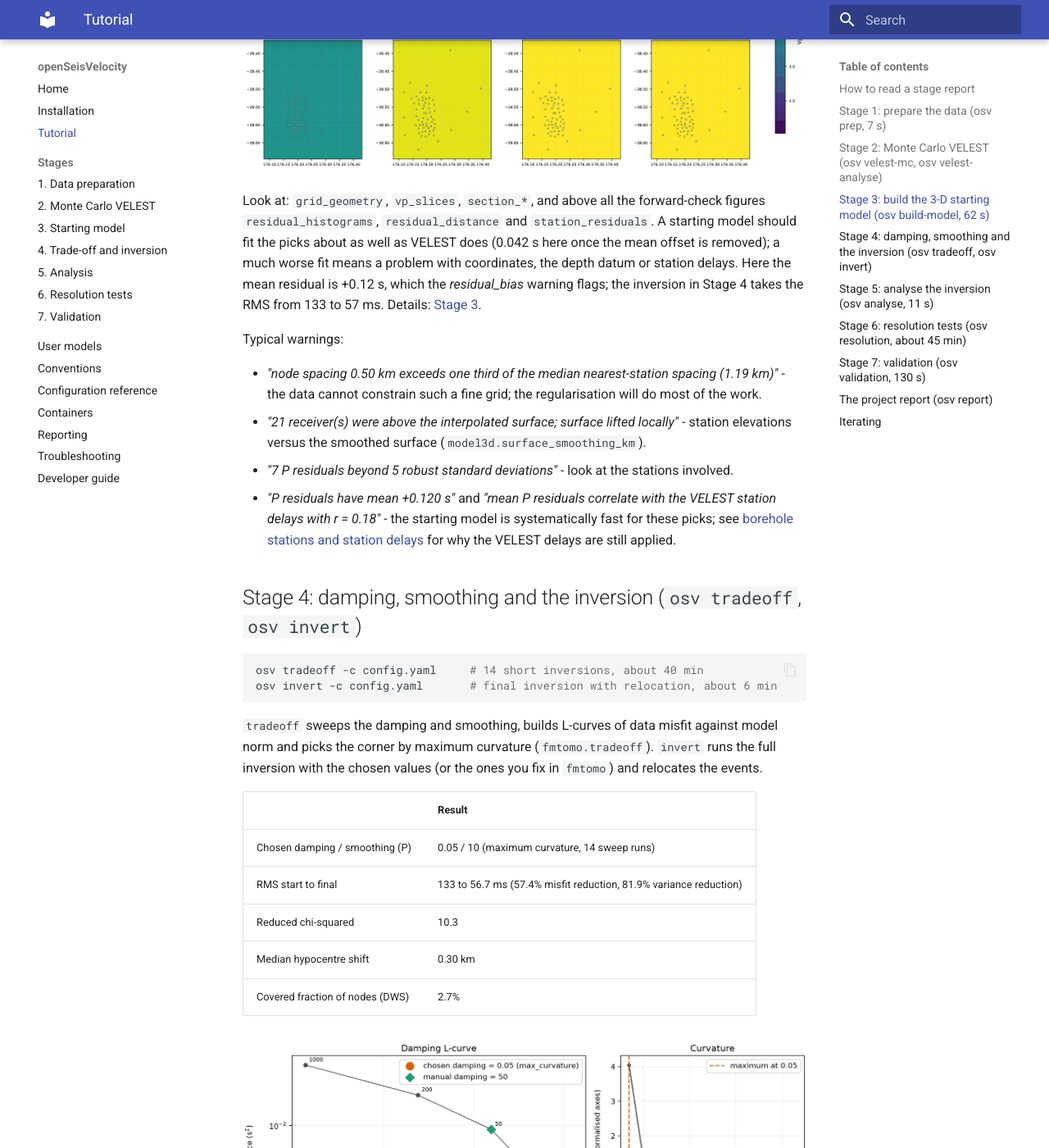
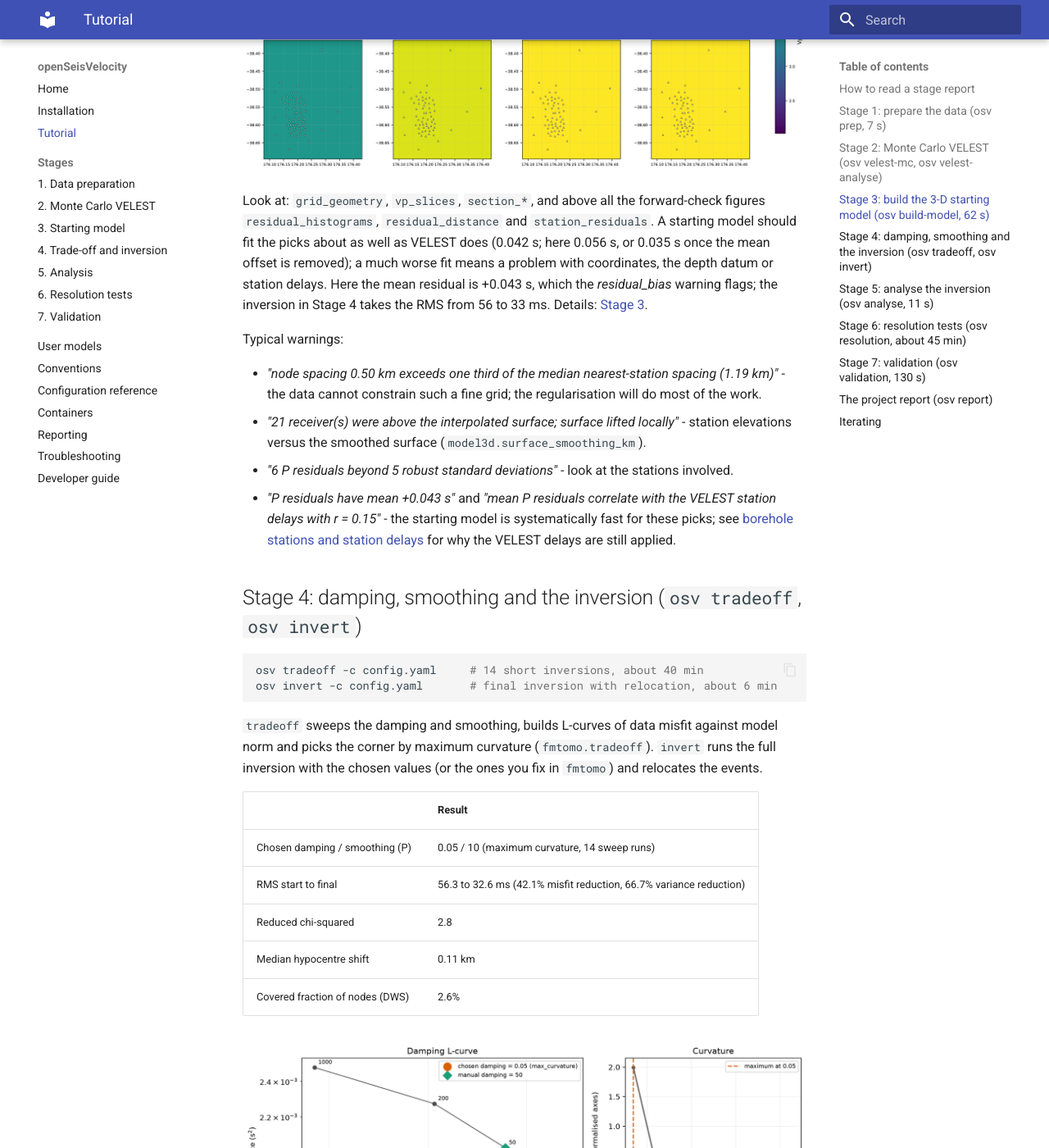
Before and after one commit to StevenSewell83/openseisvelocity, an MkDocs documentation site: the page built from docs/tutorial.md, in a window 1280 px wide and 1400 px high, scrolled down 5436 px. Shown: the whole window at 82% size. Built offline with MkDocs 1.6.1 and Material for MkDocs 9.7.7, drawn with Linux system fonts in a browser that asks for light colours; some of the changed text lies outside the part shown.

Commit message:
Final consistent project rerun: refresh tutorial, figures and e2e baseline; absolute OSV_TOOLS_DIR (osv-3p8.9)
Co-Authored-By: Claude Opus 5.5 <noreply@anthropic.com>

```diff
--- a/docs/tutorial.md
+++ b/docs/tutorial.md
@@ -144,16 +144,16 @@ observed rays with `fm3d` as a forward check.
 | Propagation grid | 55 x 223 x 184 (2.26 M nodes, 0.167 km) |
 | Sources / receivers / P observations | 65 / 62 / 1847 |
 | Vp range | 2.02-5.01 km/s |
-| Forward RMS of the starting model | 0.133 s (0.042 s after removing the mean of +0.12 s) |
+| Forward RMS of the starting model | 0.056 s (0.035 s after removing the mean of +0.043 s) |
 
 ![Vp slices of the starting model](img/build_vp_slices.png)
 
 Look at: `grid_geometry`, `vp_slices`, `section_*`, and above all the forward-check figures
 `residual_histograms`, `residual_distance` and `station_residuals`. A starting model should
-fit the picks about as well as VELEST does (0.042 s here once the mean offset is removed); a
+fit the picks about as well as VELEST does (0.042 s; here 0.056 s, or 0.035 s once the mean offset is removed); a
 much worse fit means a problem with coordinates, the depth datum or station delays. Here the
-mean residual is +0.12 s, which the *residual_bias* warning flags; the inversion in Stage 4 takes
-the RMS from 133 to 57 ms. Details: [Stage 3](stage3_model.md).
+mean residual is +0.043 s, which the *residual_bias* warning flags; the inversion in Stage 4 takes
+the RMS from 56 to 33 ms. Details: [Stage 3](stage3_model.md).
 
 Typical warnings:
 
@@ -161,9 +161,9 @@ Typical warnings:
   the data cannot constrain such a fine grid; the regularisation will do most of the work.
 * *"21 receiver(s) were above the interpolated surface; surface lifted locally"* - station
   elevations versus the smoothed surface (`model3d.surface_smoothing_km`).
-* *"7 P residuals beyond 5 robust standard deviations"* - look at the stations involved.
-* *"P residuals have mean +0.120 s"* and *"mean P residuals correlate with the VELEST station
-  delays with r = 0.18"* - the starting model is systematically fast for these picks; see
+* *"6 P residuals beyond 5 robust standard deviations"* - look at the stations involved.
+* *"P residuals have mean +0.043 s"* and *"mean P residuals correlate with the VELEST station
+  delays with r = 0.15"* - the starting model is systematically fast for these picks; see
   [borehole stations and station delays](troubleshooting.md#borehole-stations-and-station-delays)
   for why the VELEST delays are still applied.
 
@@ -181,10 +181,10 @@ inversion with the chosen values (or the ones you fix in `fmtomo`) and relocates
 | | Result |
 |---|---|
 | Chosen damping / smoothing (P) | 0.05 / 10 (maximum curvature, 14 sweep runs) |
-| RMS start to final | 133 to 56.7 ms (57.4% misfit reduction, 81.9% variance reduction) |
-| Reduced chi-squared | 10.3 |
-| Median hypocentre shift | 0.30 km |
-| Covered fraction of nodes (DWS) | 2.7% |
+| RMS start to final | 56.3 to 32.6 ms (42.1% misfit reduction, 66.7% variance reduction) |
+| Reduced chi-squared | 2.8 |
+| Median hypocentre shift | 0.11 km |
+| Covered fraction of nodes (DWS) | 2.6% |
 
 ![L-curve for damping](img/tradeoff_lcurve_damping.png)
 
@@ -200,11 +200,11 @@ Typical warnings:
 * *"the corner (0.05) is next to the edge of the swept range 0.01..1000"* and the same for the
   smoothing (10, range 1..1000) - the L-curve corner may lie outside the sweep; widen it or set
   the values yourself.
-* *"12 of 14 sweep runs still changed their misfit by more than 2%"* - the sweep iterations are
+* *"14 of 14 sweep runs still changed their misfit by more than 2%"* - the sweep iterations are
   few (`fmtomo.tradeoff.iterations`); the L-curve is indicative.
 * *"misfit increased after iteration 3"* - the linearised step overshoots in the last
   iterations; raise the damping or the smoothing, or stop earlier.
-* *"reduced chi-squared is 10.31, not near 1"* - the stated pick uncertainties are smaller than
+* *"reduced chi-squared is 2.82, not near 1"* - the stated pick uncertainties are smaller than
   the achievable fit; the inversion is an RMS reduction, not a statistical fit.
 
 ## Stage 5: analyse the inversion (`osv analyse`, 11 s)
@@ -216,14 +216,14 @@ osv analyse -c config.yaml
 Computes perturbation statistics, produces the figures and the exports (NetCDF, CSV, VTK) and masks everything the data cannot see (`plotting.dws_mask_threshold`).
 
 Look at: `slices_vp`, `section_a_a`, `compare_start_final_vp`, `variance_reduction`,
-`residual_vs_azimuth` and `station_residual_map`. Only 2.7% of the Vp volume has DWS of at least
+`residual_vs_azimuth` and `station_residual_map`. Only 2.6% of the Vp volume has DWS of at least
 0.1 here, so most of the model is masked; that is the data, not a bug. After running Stage 6, run
 `osv plot analyse -c config.yaml` to add the `_resolvable` figures that show only what the
 resolution tests recovered. Details: [Stage 5](stage5_analysis.md).
 
 Anomalies in the shallow (to about 2 km) core of the array are the only part of the model that
 passes both the DWS mask and the resolution tests; this is the perturbation relative to the 1-D
-model, masked to the resolvable volume (0.3% of all nodes):
+model, masked to the resolvable volume (1.4% of all nodes):
 
 ![dVp relative to the 1-D model, resolvable volume only](img/analyse_dvp_resolvable.png)
 
@@ -241,8 +241,8 @@ regularisation. Six tests ran, all succeeded.
 
 | | Result |
 |---|---|
-| Covered nodes (P) | 2350 |
-| Resolved fraction of covered nodes | 28% at 2 km, 51% at 3 km (shallower than 2.1 km: 40% / 63%; 2.1-5.3 km: 8% / 30%) |
+| Covered nodes (P) | 2257 |
+| Resolved fraction of covered nodes | 26% at 2 km, 50% at 3 km (shallower than 2.1 km: 36% / 61%; 2.1-5.3 km: 5% / 28%) |
 | Median resolved scale | 2 km (smallest anomaly of interest 1.5 km) |
 
 ![Resolved scale](img/resolution_resolved_scale.png)
@@ -265,16 +265,16 @@ model, using the same picks.
 
 | | Result |
 |---|---|
-| Median RMS, 1-D / 3-D | 20.9 / 15.7 ms (improvement 7.3 ms, 35%) |
-| Events better / worse in 3-D | 83% / 17% |
-| Wilcoxon p-value | 0.064 (one-sided 0.032) |
+| Median RMS, 1-D / 3-D | 20.9 / 15.8 ms (improvement 7.8 ms, 37%) |
+| Events better / worse in 3-D | 83% / 8% (one tie) |
+| Wilcoxon p-value | 0.027 (one-sided 0.013) |
 
 ![1-D versus 3-D RMS](img/validation_rms_scatter.png)
 
 Points below the 1:1 line in `validation_rms_scatter` are events that fit better in 3-D. A low
 fraction of better events, or a high p-value, means the 3-D model does not generalise. With
-only 12 events the test has little power: 10 of 12 events improve, but p = 0.064 is not below
-0.05 on the two-sided test. Details:
+only 12 events the test has little power: 10 of 12 events improve and p = 0.027 is below
+0.05 on the two-sided test, but a single event can still change that. Details:
 [Stage 7](stage7_validation.md).
 
 ## The project report (`osv report`)
```
Also changed, not shown: other parts of docs/tutorial.md (+1 -1 lines), docs/troubleshooting.md (+6 -4 lines), docs/img/analyse_compare_resolvable.png, docs/img/analyse_dvp_resolvable.png, docs/img/build_vp_slices.png, docs/img/invert_slices_vp.png, docs/img/resolution_resolved_scale.png, docs/img/tradeoff_lcurve_damping.png, docs/img/validation_rms_scatter.png, 4 other files.
